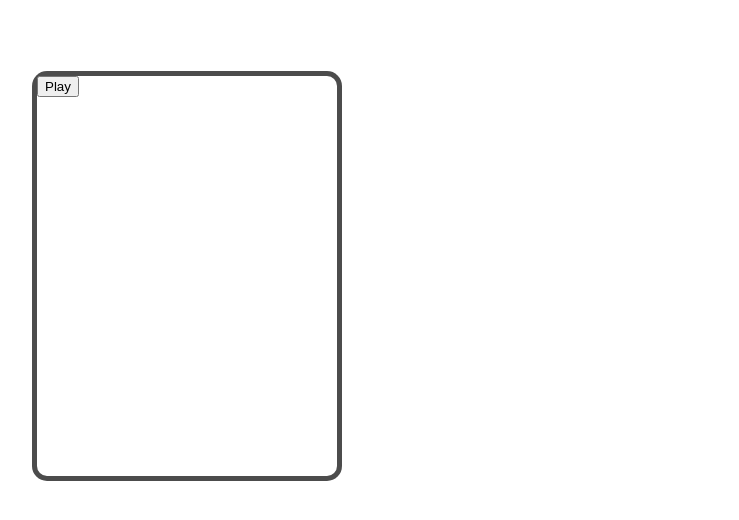
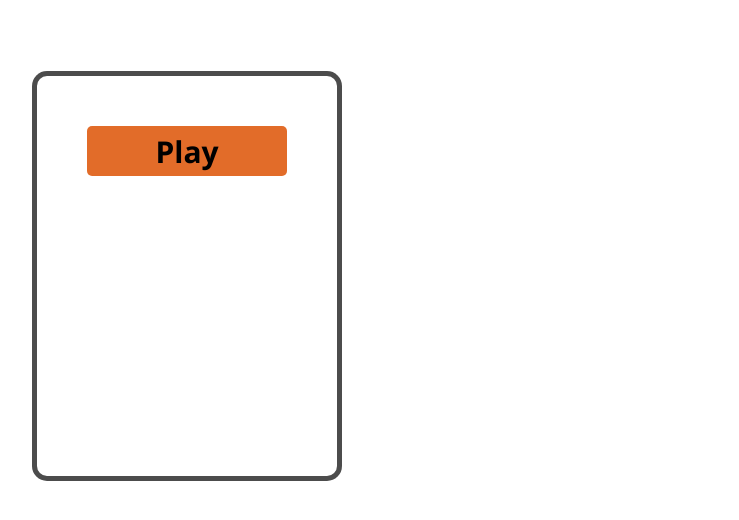
Before and after one commit to ADGWarnasooriya/Game-Assgnment, a plain HTML site: page index.html in a window 1280 px wide. Shown: the part 124-644 px from the top of the page, without its empty margins (5-744 px from the left). Drawn offline with Linux system fonts and the light colour scheme.

Commit message:
paly button

```diff
--- a/style.css
+++ b/style.css
@@ -31,3 +31,16 @@ body {
     position: absolute;
     margin-left: -70%;
 }
+
+.play {
+    width: 200px;
+    height: 50px;
+    margin-left: 50px;
+    margin-top: 50px;
+    border: none;
+    border-radius: 5px;
+    background-color: rgba(223, 92, 17, 0.897);
+    font-family: 'Segoe UI', Tahoma, Geneva, Verdana, sans-serif;
+    font-weight: bold;
+    font-size: 30px;
+}
```
